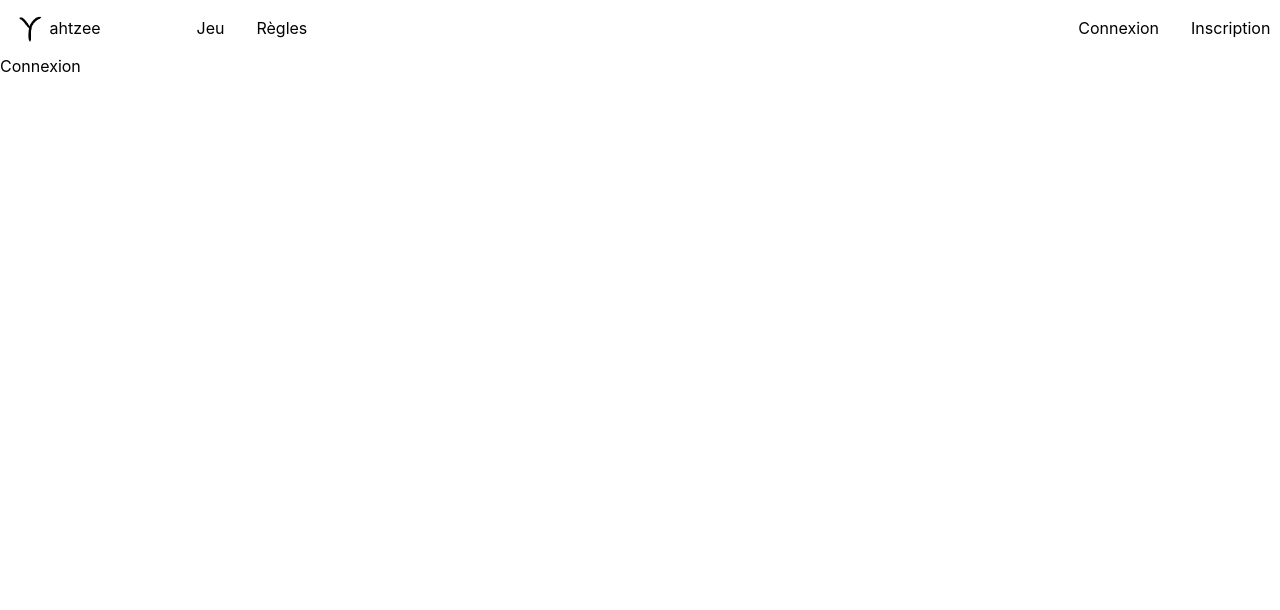
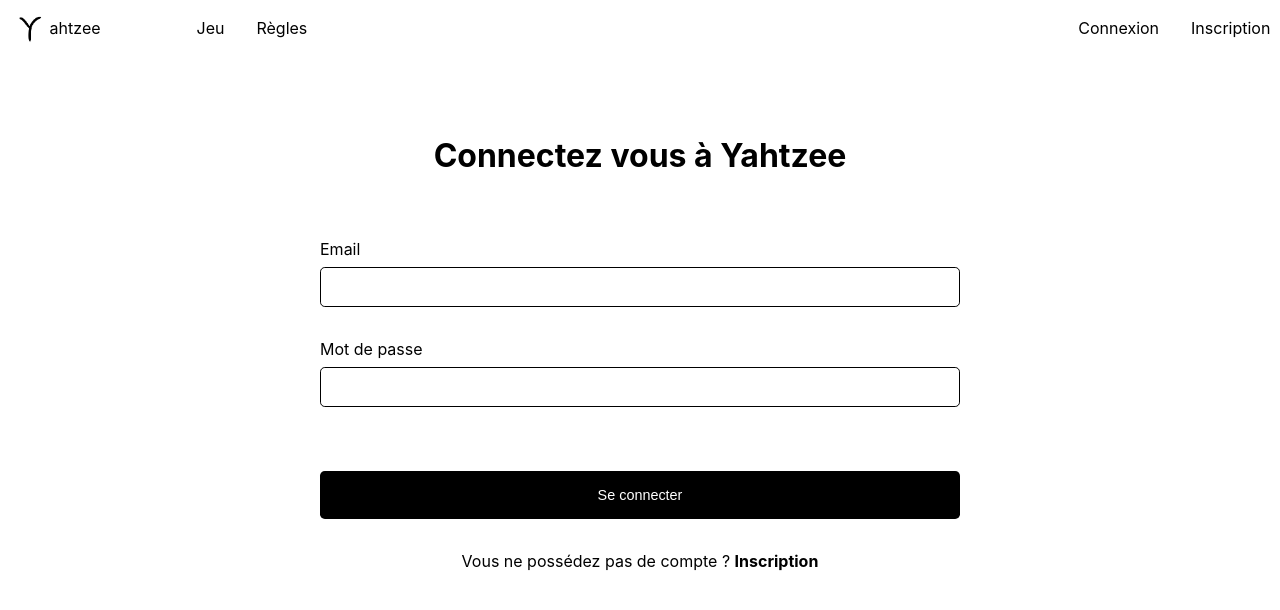
Before and after one commit to Kylzo/Yahtzee_Proj, a React (Create React App) app in the folder frontend/: page /connexion in a window 1280 px wide. Shown: the top 610 px of the page. Built offline with nearby package versions, Linux system fonts and the light colour scheme.

Commit message:
Create auth front v1

```diff
--- a/frontend/src/pages/Connexion.jsx
+++ b/frontend/src/pages/Connexion.jsx
@@ -1,5 +1,29 @@
+import { Link } from "react-router-dom";
+import "../styles/Auth.css";
+
 const Connexion = () => {
-  return <div>Connexion</div>;
+  return (
+    <main className="auth">
+      <h1>Connectez vous à Yahtzee</h1>
+      <form>
+        <div className="label">
+          <label htmlFor="email">Email</label>
+          <input id="email" name="email" type="text" />
+        </div>
+        <div className="label">
+          <label htmlFor="password">Mot de passe</label>
+          <input id="password" name="password" type="text" />
+        </div>
+        <button className="button">Se connecter</button>
+      </form>
+      <p>
+        Vous ne possédez pas de compte ?{" "}
+        <Link to="/inscription" className="link">
+          Inscription
+        </Link>
+      </p>
+    </main>
+  );
 };
 
 export default Connexion;
--- a/frontend/src/pages/Home.jsx
+++ b/frontend/src/pages/Home.jsx
@@ -3,7 +3,7 @@ import "../styles/Home.css";
 
 const Home = () => {
   return (
-    <main>
+    <main className="home">
       {/* Button paramètres */}
       <div className="action-btn">
         <button className="parametres">
--- a/frontend/src/pages/Inscription.jsx
+++ b/frontend/src/pages/Inscription.jsx
@@ -1,5 +1,33 @@
+import { Link } from "react-router-dom";
+import "../styles/Auth.css";
+
 const Inscription = () => {
-  return <div>Inscription</div>;
+  return (
+    <main className="auth">
+      <h1>Inscrivez vous à Yahtzee</h1>
+      <form>
+        <div className="label">
+          <label htmlFor="name">Nom</label>
+          <input id="name" name="name" type="text" />
+        </div>
+        <div className="label">
+          <label htmlFor="email">Email</label>
+          <input id="email" name="email" type="text" />
+        </div>
+        <div className="label">
+          <label htmlFor="password">Mot de passe</label>
+          <input id="password" name="password" type="text" />
+        </div>
+        <button className="button">S'incrire</button>
+      </form>
+      <p>
+        Vous possédez déjà un compte ?{" "}
+        <Link to="/connexion" className="link">
+          Connexion
+        </Link>
+      </p>
+    </main>
+  );
 };
 
 export default Inscription;
--- /dev/null
+++ b/frontend/src/styles/Auth.css
@@ -0,0 +1,67 @@
+.auth {
+    max-width: 40rem;
+    margin: 1rem auto 0 auto;
+    padding: 0 1rem;
+}
+
+h1 {
+    text-align: center;
+    margin-bottom: 3rem;
+}
+
+form {
+    display: flex;
+    flex-direction: column;
+    gap: 1.5rem;
+}
+
+.label {
+    display: flex;
+    flex-direction: column;
+    gap: 0.5rem;
+}
+
+input {
+    height: 2.5rem;
+    padding: 0 0 0 0.5rem;
+    border: 1.2px solid #000;
+    border-radius: 0.3rem;
+}
+
+.button {
+    border: none;
+    border-radius: 0.3rem;
+    background-color: #000;
+    color: #fff;
+    padding: 1rem 0;
+    font-size: 0.9rem;
+    cursor: pointer;
+    margin: 1rem 0 2rem 0;
+}
+
+p {
+    text-align: center;
+}
+
+.link {
+    font-weight: bold;
+}
+
+@media (min-width: 640px) {
+    .auth {
+        margin: 5rem auto 0 auto;
+        padding: 0;
+    }
+
+    form {
+        gap: 2rem;
+    }
+
+    h1 {
+        margin-bottom: 4rem;
+    }
+
+    .button {
+        margin: 2rem 0;
+    }
+}
--- a/frontend/src/styles/Home.css
+++ b/frontend/src/styles/Home.css
@@ -1,6 +1,6 @@
-main {
+.home {
 	max-width: 80rem;
-    margin: 0 auto;
+    margin: 0.5rem auto 0 auto;
     padding: 0 0.6rem;
 }
 
--- a/frontend/src/styles/Navbar.css
+++ b/frontend/src/styles/Navbar.css
@@ -61,6 +61,7 @@ nav {
     border: none;
     background-color: #F5F5F5;
     border-radius: 4px;
+    color: #000;
 }
 
 .mobile-popup {
```
